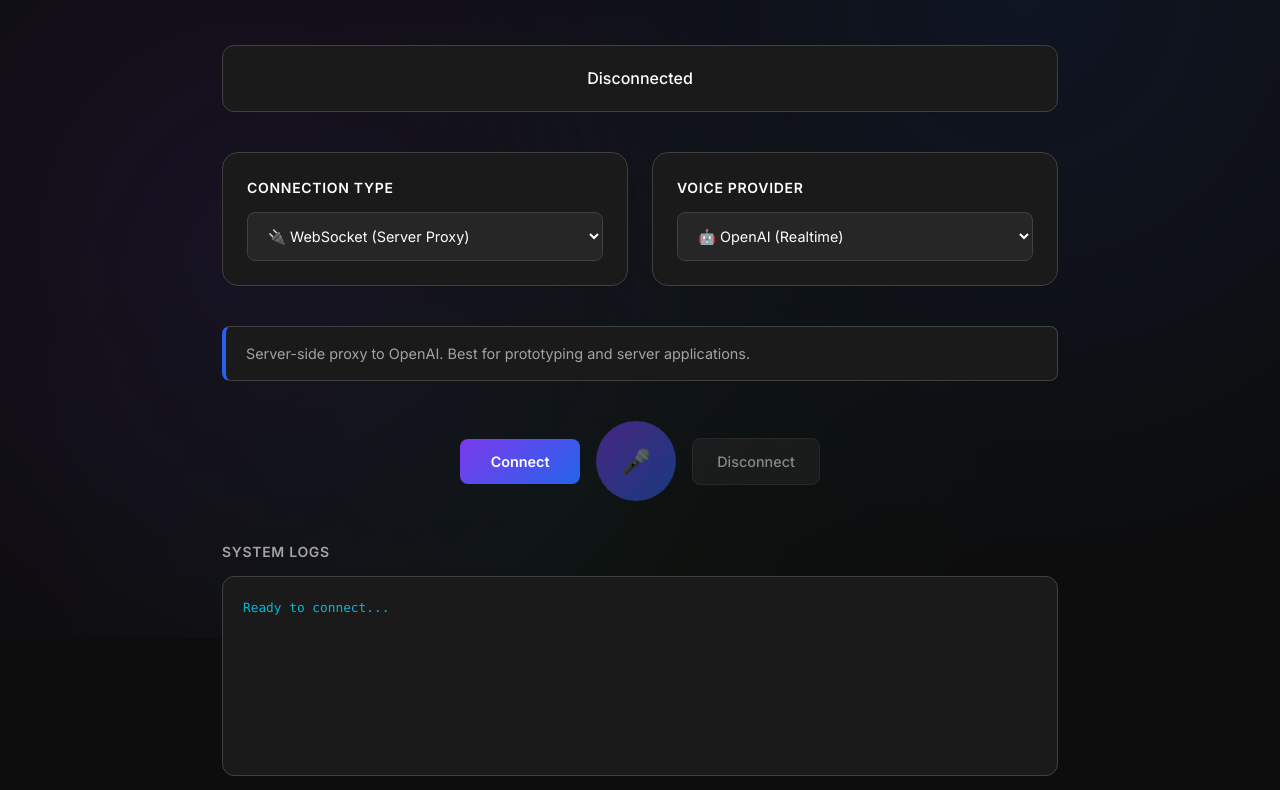
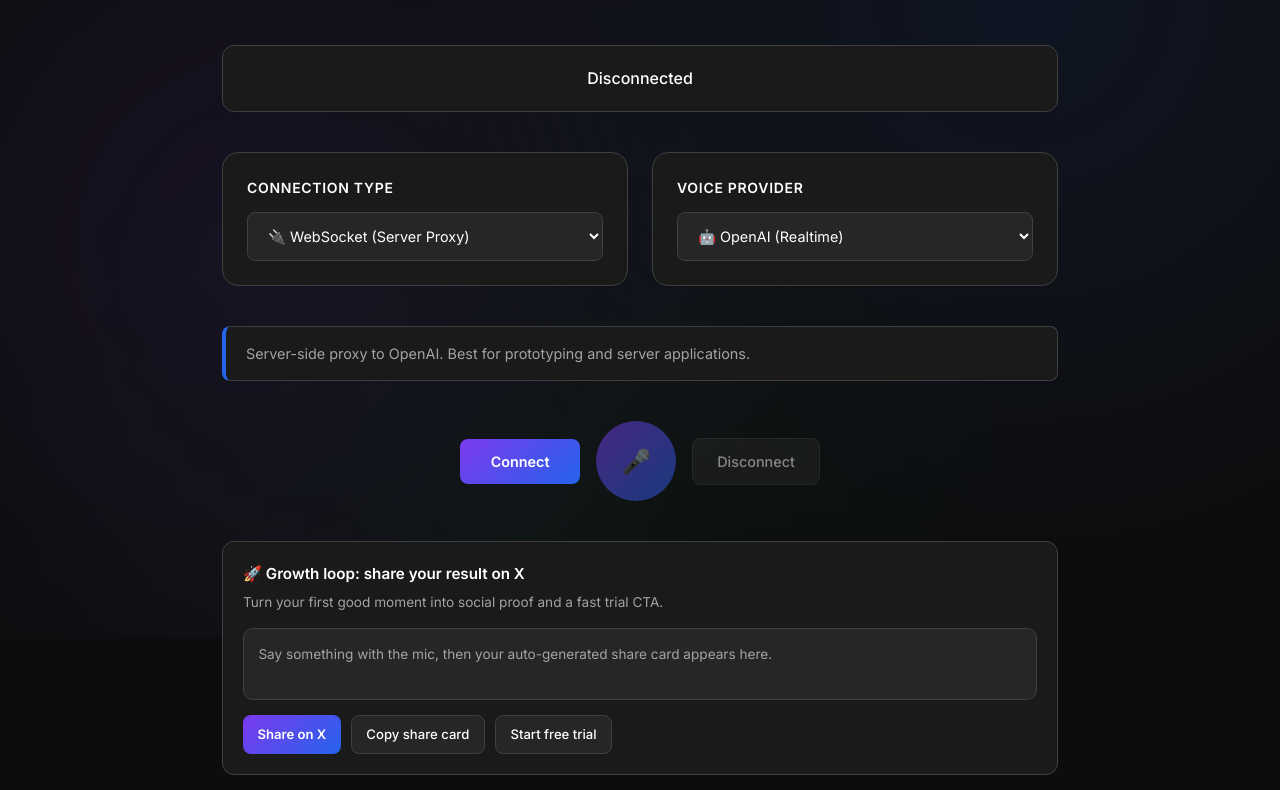
Before and after one commit to hansraj316/voice-agent-carnival, a website: page public/index.html in a window 1280 px wide. Shown: the part 162-952 px from the top of the page. Drawn offline with Linux system fonts and the light colour scheme.

Commit message:
feat: add X-native share card and tweet-to-trial CTA

```diff
--- a/public/client.js
+++ b/public/client.js
@@ -9,6 +9,8 @@
         this.isConnected = false;
         this.isListening = false;
         this.processor = null;
+        this.transcriptHistory = [];
+        this.trialUrl = `${window.location.origin}/voice-router`;
 
         this.initializeElements();
         this.setupEventListeners();
@@ -26,6 +28,10 @@
         this.disconnectBtn = document.getElementById('disconnectBtn');
         this.logEl = document.getElementById('log');
         this.connectionInfo = document.getElementById('connectionInfo');
+        this.shareCardTextEl = document.getElementById('shareCardText');
+        this.shareToXBtn = document.getElementById('shareToXBtn');
+        this.copyShareBtn = document.getElementById('copyShareBtn');
+        this.startTrialBtn = document.getElementById('startTrialBtn');
     }
 
     setupEventListeners() {
@@ -46,10 +52,50 @@
         this.connectBtn.addEventListener('click', () => this.connect());
         this.micBtn.addEventListener('click', () => this.toggleListening());
         this.disconnectBtn.addEventListener('click', () => this.disconnect());
+        this.shareToXBtn.addEventListener('click', () => this.shareOnX());
+        this.copyShareBtn.addEventListener('click', () => this.copyShareCard());
+        this.startTrialBtn.addEventListener('click', () => this.startTrial());
 
         // Initialize connection info and voice options
         this.updateConnectionInfo();
         this.updateVoiceOptions();
+        this.renderShareCard();
+    }
+
+    getShareCardText() {
+        const latest = this.transcriptHistory[this.transcriptHistory.length - 1];
+        if (!latest) {
+            return 'Say something with the mic, then your auto-generated share card appears here.';
+        }
+
+        const quoted = latest.length > 120 ? `${latest.slice(0, 117)}...` : latest;
+        return `I just tested Voice Echo Agent. It replied in real time and mirrored: "${quoted}"\n\nTry it free: ${this.trialUrl}`;
+    }
+
+    renderShareCard() {
+        this.shareCardTextEl.textContent = this.getShareCardText();
+    }
+
+    shareOnX() {
+        const text = this.getShareCardText();
+        const intentUrl = `https://twitter.com/intent/tweet?text=${encodeURIComponent(text)}`;
+        window.open(intentUrl, '_blank', 'noopener,noreferrer');
+        this.log('Opened X share intent');
+    }
+
+    async copyShareCard() {
+        const text = this.getShareCardText();
+        try {
+            await navigator.clipboard.writeText(text);
+            this.log('Share card copied to clipboard', 'success');
+        } catch (error) {
+            this.log(`Failed to copy share card: ${error.message}`, 'error');
+        }
+    }
+
+    startTrial() {
+        window.open(this.trialUrl, '_blank', 'noopener,noreferrer');
+        this.log('Opened trial page CTA', 'success');
     }
 
     initializeConnectionHandlers() {
@@ -409,6 +455,10 @@
                 break;
             case 'transcript_input':
                 this.client.log(`You said: "${message.transcript}"`);
+                if (message.transcript) {
+                    this.client.transcriptHistory.push(message.transcript);
+                    this.client.renderShareCard();
+                }
 
                 // Use ElevenLabs TTS if selected
                 if (this.client.voiceProvider === 'elevenlabs' && message.transcript) {
--- a/public/index.html
+++ b/public/index.html
@@ -327,6 +327,50 @@
             margin-top: 2.5rem;
         }
 
+        .growth-card {
+            margin-top: 1.5rem;
+            background: var(--bg-secondary);
+            border: 1px solid var(--border-subtle);
+            border-radius: 12px;
+            padding: 1.25rem;
+        }
+
+        .growth-title {
+            font-size: 0.95rem;
+            font-weight: 600;
+            color: var(--text-primary);
+            margin-bottom: 0.35rem;
+        }
+
+        .growth-subtitle {
+            color: var(--text-secondary);
+            font-size: 0.85rem;
+            margin-bottom: 0.9rem;
+        }
+
+        .share-card {
+            background: var(--bg-tertiary);
+            border: 1px solid var(--border-subtle);
+            border-radius: 10px;
+            padding: 0.9rem;
+            color: var(--text-secondary);
+            font-size: 0.85rem;
+            margin-bottom: 0.9rem;
+            min-height: 72px;
+        }
+
+        .growth-actions {
+            display: flex;
+            gap: 0.65rem;
+            flex-wrap: wrap;
+        }
+
+        .growth-actions button {
+            min-width: 0;
+            font-size: 0.82rem;
+            padding: 0.65rem 0.9rem;
+        }
+
         .log-header {
             font-size: 0.875rem;
             font-weight: 600;
@@ -468,6 +512,17 @@
             <button id="disconnectBtn" disabled>Disconnect</button>
         </div>
 
+        <div class="growth-card">
+            <div class="growth-title">🚀 Growth loop: share your result on X</div>
+            <div class="growth-subtitle">Turn your first good moment into social proof and a fast trial CTA.</div>
+            <div class="share-card" id="shareCardText">Say something with the mic, then your auto-generated share card appears here.</div>
+            <div class="growth-actions">
+                <button id="shareToXBtn" class="primary">Share on X</button>
+                <button id="copyShareBtn">Copy share card</button>
+                <button id="startTrialBtn">Start free trial</button>
+            </div>
+        </div>
+
         <div class="log-container">
             <div class="log-header">System Logs</div>
             <div class="log" id="log">
```
